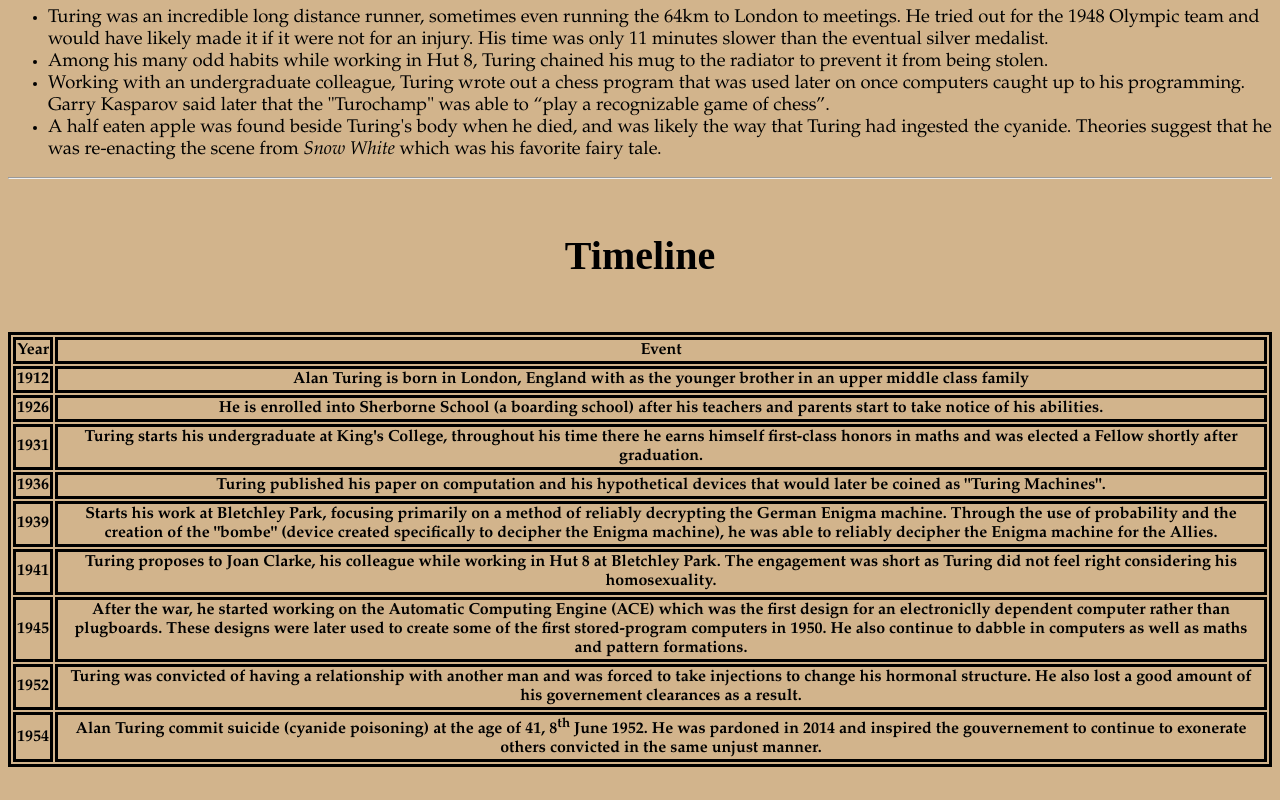
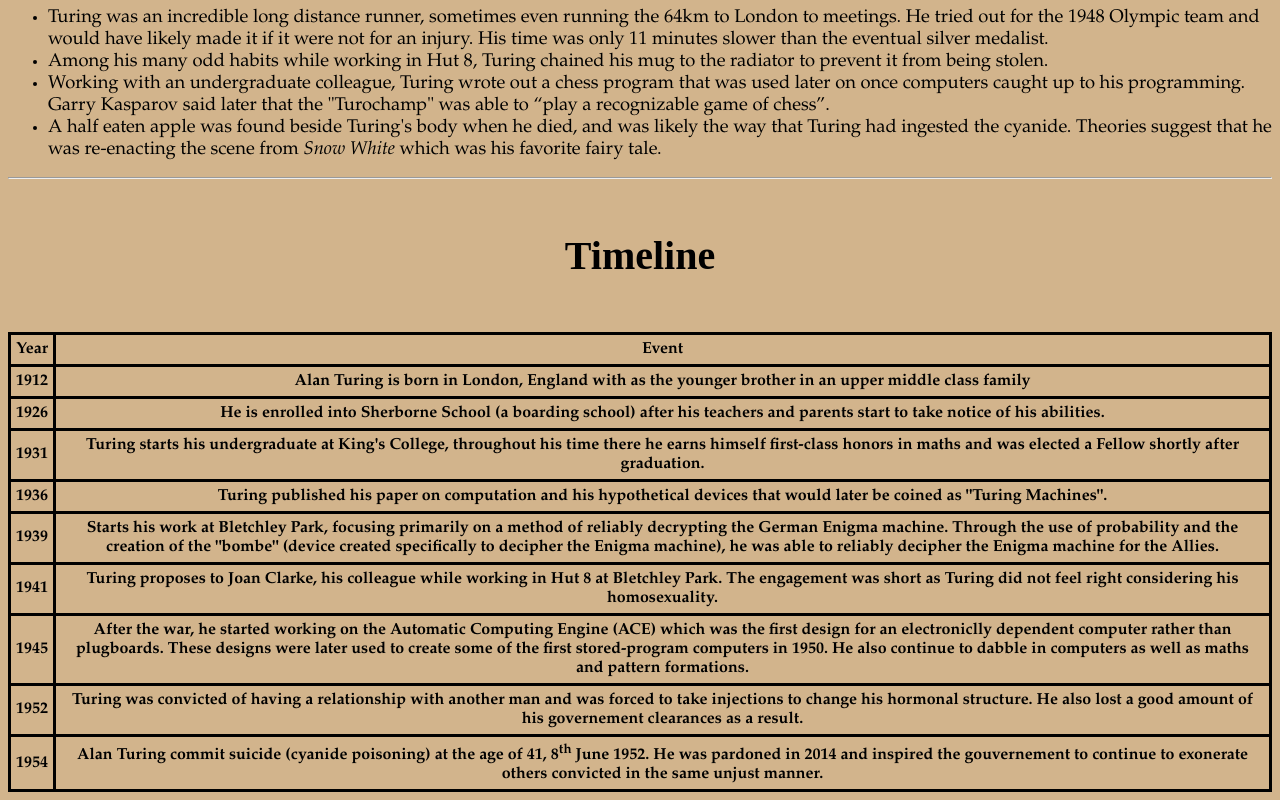
Before and after one commit to Alvin-Ding11/Assignment-2-Alan-Turing-Website-, a plain HTML site: page index.html in a window 1280 px wide. Shown: the part 1333-2133 px from the top of the page. Before the commit the page ends 2108 px from the top, so only its background shows below. Drawn offline with Linux system fonts and the light colour scheme.

Commit message:
minor css changes

```diff
--- a/style.css
+++ b/style.css
@@ -2,9 +2,11 @@ table,
 th,
 td {
   border: 3px solid black;
+  border-collapse: collapse;
   text-align: center;
   font-family: garamond, serif;
   font-weight: bold;
+  padding: 5px;
 }
 
 div.list {
```
